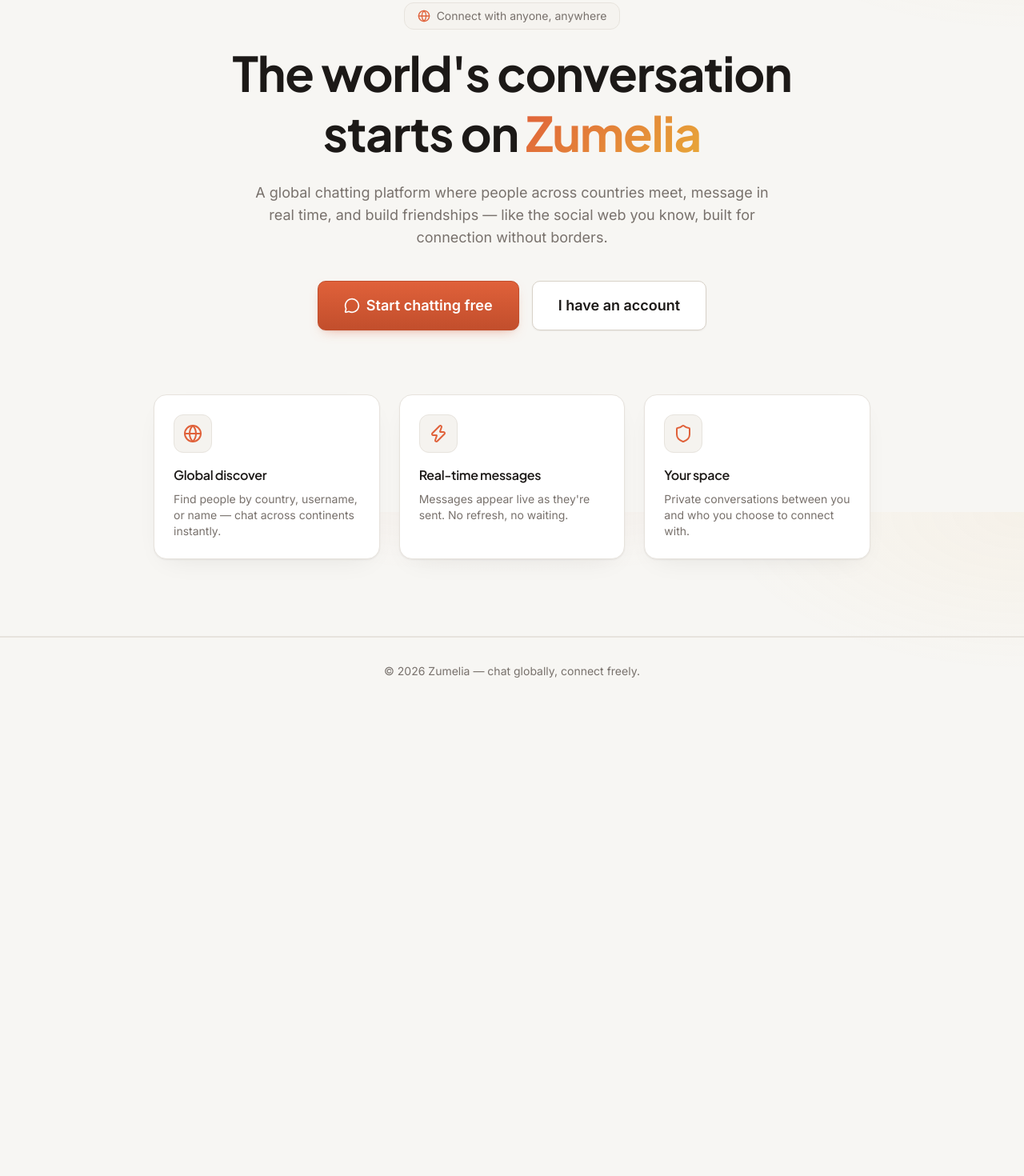
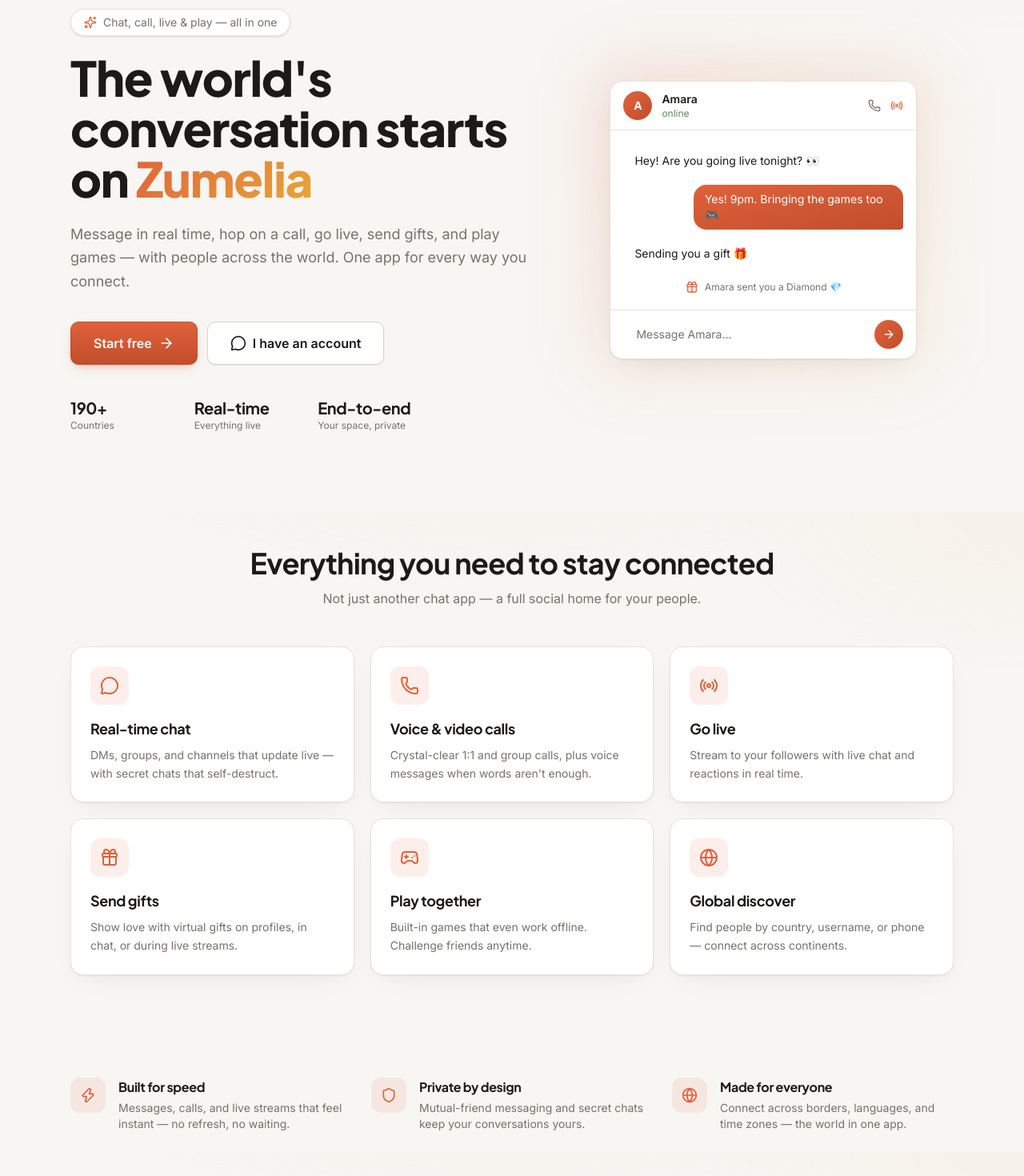
Before and after one commit to Femi1245/femistore, a Next.js app: page / in a window 1280 px wide. Shown: the part 160-1630 px from the top of the page at 80% size. Before the commit the page ends 1041 px from the top, so only its background shows below. Built offline with nearby package versions, Linux system fonts and the light colour scheme; no server answers.

Commit message:
Redesign landing page with custom product-grade layout.
New hero with live chat-preview mockup, feature grid, trust band, and CTA — showcasing chat, calls, live, gifts, and games.

```diff
--- a/src/app/page.tsx
+++ b/src/app/page.tsx
@@ -1,11 +1,61 @@
 import Link from "next/link";
 import { redirect } from "next/navigation";
-import { Globe, MessageCircle, Shield, Zap } from "lucide-react";
+import {
+  ArrowRight,
+  Gamepad2,
+  Gift,
+  Globe,
+  MessageCircle,
+  Phone,
+  Radio,
+  Shield,
+  Sparkles,
+  Zap,
+} from "lucide-react";
 import { HomeNavActions } from "@/components/layout/HomeNavActions";
 import { Logo } from "@/components/Logo";
 import { createClient } from "@/lib/supabase/server";
 
 export const dynamic = "force-dynamic";
+
+const features = [
+  {
+    icon: MessageCircle,
+    title: "Real-time chat",
+    desc: "DMs, groups, and channels that update live — with secret chats that self-destruct.",
+  },
+  {
+    icon: Phone,
+    title: "Voice & video calls",
+    desc: "Crystal-clear 1:1 and group calls, plus voice messages when words aren't enough.",
+  },
+  {
+    icon: Radio,
+    title: "Go live",
+    desc: "Stream to your followers with live chat and reactions in real time.",
+  },
+  {
+    icon: Gift,
+    title: "Send gifts",
+    desc: "Show love with virtual gifts on profiles, in chat, or during live streams.",
+  },
+  {
+    icon: Gamepad2,
+    title: "Play together",
+    desc: "Built-in games that even work offline. Challenge friends anytime.",
+  },
+  {
+    icon: Globe,
+    title: "Global discover",
+    desc: "Find people by country, username, or phone — connect across continents.",
+  },
+];
+
+const stats = [
+  { value: "190+", label: "Countries" },
+  { value: "Real-time", label: "Everything live" },
+  { value: "End-to-end", label: "Your space, private" },
+];
 
 export default async function HomePage({
   searchParams,
@@ -30,69 +80,180 @@
 
   return (
     <div className="vintage-page min-h-full">
-      <nav className="vintage-nav mx-auto flex max-w-6xl items-center justify-between px-6 py-5">
+      <nav className="vintage-nav sticky top-0 z-50">
+        <div className="mx-auto flex max-w-6xl items-center justify-between px-6 py-4">
           <Logo />
           <HomeNavActions isLoggedIn={!!user} />
+        </div>
       </nav>
 
-      <section className="mx-auto max-w-6xl px-6 pb-24 pt-12 text-center md:pt-20">
-        <p className="mb-4 inline-flex items-center gap-2 vintage-card-inset px-4 py-1.5 text-sm text-vintage-ink-muted">
-          <Globe className="h-4 w-4 text-vintage-rust" />
-          Connect with anyone, anywhere
+      {/* Hero */}
+      <section className="mx-auto max-w-6xl px-6 pb-20 pt-16 md:pt-24">
+        <div className="grid items-center gap-12 lg:grid-cols-[1.1fr_0.9fr]">
+          <div className="text-center lg:text-left">
+            <p className="mb-5 inline-flex items-center gap-2 rounded-full border border-vintage-border bg-vintage-paper px-4 py-1.5 text-sm text-vintage-ink-muted shadow-sm">
+              <Sparkles className="h-4 w-4 text-vintage-rust" />
+              Chat, call, live & play — all in one
             </p>
-        <h1 className="font-display mx-auto max-w-3xl text-4xl font-bold leading-tight tracking-tight text-vintage-ink md:text-6xl">
+            <h1 className="font-display text-4xl font-extrabold leading-[1.05] tracking-tight text-vintage-ink md:text-6xl">
               The world&apos;s conversation starts on{" "}
               <span className="text-vintage-gradient">Zumelia</span>
             </h1>
-        <p className="mx-auto mt-6 max-w-2xl text-lg text-vintage-ink-muted">
-          A global chatting platform where people across countries meet, message in
-          real time, and build friendships — like the social web you know, built for
-          connection without borders.
+            <p className="mx-auto mt-6 max-w-xl text-lg leading-relaxed text-vintage-ink-muted lg:mx-0">
+              Message in real time, hop on a call, go live, send gifts, and play games —
+              with people across the world. One app for every way you connect.
             </p>
-        <div className="mt-10 flex flex-col items-center justify-center gap-4 sm:flex-row">
+            <div className="mt-9 flex flex-col items-center justify-center gap-3 sm:flex-row lg:justify-start">
               <Link
                 href={user ? "/feed" : "/signup"}
-            className="vintage-btn flex items-center gap-2 px-8 py-4 text-lg"
+                className="vintage-btn flex w-full items-center justify-center gap-2 px-7 py-3.5 text-base sm:w-auto"
+              >
+                {user ? "Go to your feed" : "Start free"}
+                <ArrowRight className="h-5 w-5" />
+              </Link>
+              <Link
+                href={user ? "/chat" : "/login"}
+                className="vintage-btn-outline flex w-full items-center justify-center gap-2 px-7 py-3.5 text-base sm:w-auto"
               >
                 <MessageCircle className="h-5 w-5" />
-            {user ? "Go to your feed" : "Start chatting free"}
-          </Link>
-          <Link href="/login" className="vintage-btn-outline px-8 py-4 text-lg">
-            I have an account
+                {user ? "Open messages" : "I have an account"}
               </Link>
             </div>
 
-        <div className="mx-auto mt-20 grid max-w-4xl gap-6 md:grid-cols-3">
-          {[
-            {
-              icon: Globe,
-              title: "Global discover",
-              desc: "Find people by country, username, or name — chat across continents instantly.",
-            },
-            {
-              icon: Zap,
-              title: "Real-time messages",
-              desc: "Messages appear live as they're sent. No refresh, no waiting.",
-            },
-            {
-              icon: Shield,
-              title: "Your space",
-              desc: "Private conversations between you and who you choose to connect with.",
-            },
-          ].map(({ icon: Icon, title, desc }) => (
-            <div key={title} className="vintage-card p-6 text-left">
-              <div className="mb-4 flex h-12 w-12 items-center justify-center vintage-card-inset">
-                <Icon className="h-6 w-6 text-vintage-rust" />
+            <div className="mt-10 grid max-w-md grid-cols-3 gap-4 lg:mx-0">
+              {stats.map((s) => (
+                <div key={s.label} className="text-center lg:text-left">
+                  <p className="font-display text-xl font-bold text-vintage-ink">{s.value}</p>
+                  <p className="text-xs text-vintage-ink-muted">{s.label}</p>
                 </div>
-              <h3 className="font-display font-semibold text-vintage-ink">{title}</h3>
-              <p className="mt-2 text-sm text-vintage-ink-muted">{desc}</p>
+              ))}
+            </div>
+          </div>
+
+          {/* Chat preview mockup */}
+          <div className="relative mx-auto w-full max-w-sm">
+            <div className="absolute -inset-4 -z-10 rounded-[2rem] bg-gradient-to-br from-vintage-rust/20 to-vintage-mustard/10 blur-2xl" />
+            <div className="vintage-card overflow-hidden p-0">
+              <div className="flex items-center gap-3 border-b border-vintage-border px-4 py-3">
+                <div className="flex h-9 w-9 items-center justify-center rounded-full bg-gradient-to-br from-vintage-rust to-vintage-rust-dark text-sm font-bold text-white">
+                  A
+                </div>
+                <div className="min-w-0 flex-1">
+                  <p className="text-sm font-semibold text-vintage-ink">Amara</p>
+                  <p className="text-xs text-vintage-olive">online</p>
+                </div>
+                <Phone className="h-4 w-4 text-vintage-ink-muted" />
+                <Radio className="h-4 w-4 text-vintage-rust" />
+              </div>
+              <div className="space-y-3 px-4 py-5">
+                <div className="flex justify-start">
+                  <div className="max-w-[75%] rounded-2xl rounded-bl-sm bg-vintage-card-inset px-3.5 py-2 text-sm text-vintage-ink">
+                    Hey! Are you going live tonight? 👀
+                  </div>
+                </div>
+                <div className="flex justify-end">
+                  <div className="max-w-[75%] rounded-2xl rounded-br-sm bg-gradient-to-br from-vintage-rust to-vintage-rust-dark px-3.5 py-2 text-sm text-white">
+                    Yes! 9pm. Bringing the games too 🎮
+                  </div>
+                </div>
+                <div className="flex justify-start">
+                  <div className="max-w-[75%] rounded-2xl rounded-bl-sm bg-vintage-card-inset px-3.5 py-2 text-sm text-vintage-ink">
+                    Sending you a gift 🎁
+                  </div>
+                </div>
+                <div className="flex items-center justify-center gap-2 pt-1 text-xs text-vintage-ink-muted">
+                  <Gift className="h-4 w-4 text-vintage-rust" />
+                  Amara sent you a Diamond 💎
+                </div>
+              </div>
+              <div className="flex items-center gap-2 border-t border-vintage-border px-4 py-3">
+                <div className="flex-1 rounded-full bg-vintage-card-inset px-4 py-2 text-sm text-vintage-ink-muted">
+                  Message Amara…
+                </div>
+                <div className="flex h-9 w-9 items-center justify-center rounded-full bg-gradient-to-br from-vintage-rust to-vintage-rust-dark text-white">
+                  <ArrowRight className="h-4 w-4" />
+                </div>
+              </div>
+            </div>
+          </div>
+        </div>
+      </section>
+
+      {/* Features */}
+      <section className="mx-auto max-w-6xl px-6 py-16">
+        <div className="mx-auto mb-12 max-w-2xl text-center">
+          <h2 className="font-display text-3xl font-bold tracking-tight text-vintage-ink md:text-4xl">
+            Everything you need to stay connected
+          </h2>
+          <p className="mt-3 text-vintage-ink-muted">
+            Not just another chat app — a full social home for your people.
+          </p>
+        </div>
+        <div className="grid gap-5 sm:grid-cols-2 lg:grid-cols-3">
+          {features.map(({ icon: Icon, title, desc }) => (
+            <div
+              key={title}
+              className="vintage-card group p-6 transition-transform duration-200 hover:-translate-y-1"
+            >
+              <div className="mb-4 flex h-12 w-12 items-center justify-center rounded-xl bg-vintage-rust/10 text-vintage-rust transition-colors group-hover:bg-vintage-rust group-hover:text-white">
+                <Icon className="h-6 w-6" />
+              </div>
+              <h3 className="font-display text-lg font-bold text-vintage-ink">{title}</h3>
+              <p className="mt-2 text-sm leading-relaxed text-vintage-ink-muted">{desc}</p>
             </div>
           ))}
         </div>
       </section>
 
-      <footer className="border-t-2 border-vintage-border py-8 text-center text-sm text-vintage-ink-muted">
-        © {new Date().getFullYear()} Zumelia — chat globally, connect freely.
+      {/* Trust band */}
+      <section className="mx-auto max-w-6xl px-6 py-16">
+        <div className="grid gap-6 md:grid-cols-3">
+          {[
+            { icon: Zap, title: "Built for speed", desc: "Messages, calls, and live streams that feel instant — no refresh, no waiting." },
+            { icon: Shield, title: "Private by design", desc: "Mutual-friend messaging and secret chats keep your conversations yours." },
+            { icon: Globe, title: "Made for everyone", desc: "Connect across borders, languages, and time zones — the world in one app." },
+          ].map(({ icon: Icon, title, desc }) => (
+            <div key={title} className="flex gap-4">
+              <div className="flex h-11 w-11 shrink-0 items-center justify-center rounded-xl bg-vintage-rust/10 text-vintage-rust">
+                <Icon className="h-5 w-5" />
+              </div>
+              <div>
+                <h3 className="font-display font-bold text-vintage-ink">{title}</h3>
+                <p className="mt-1 text-sm text-vintage-ink-muted">{desc}</p>
+              </div>
+            </div>
+          ))}
+        </div>
+      </section>
+
+      {/* CTA */}
+      <section className="mx-auto max-w-6xl px-6 py-16">
+        <div className="vintage-card relative overflow-hidden p-10 text-center md:p-16">
+          <div className="absolute -right-16 -top-16 h-48 w-48 rounded-full bg-vintage-rust/15 blur-3xl" />
+          <div className="absolute -bottom-16 -left-16 h-48 w-48 rounded-full bg-vintage-mustard/15 blur-3xl" />
+          <h2 className="font-display relative text-3xl font-bold tracking-tight text-vintage-ink md:text-4xl">
+            Your people are waiting
+          </h2>
+          <p className="relative mx-auto mt-3 max-w-lg text-vintage-ink-muted">
+            Join Zumelia and start chatting, calling, and going live in minutes. It&apos;s free.
+          </p>
+          <div className="relative mt-8 flex justify-center">
+            <Link
+              href={user ? "/feed" : "/signup"}
+              className="vintage-btn flex items-center gap-2 px-8 py-4 text-base"
+            >
+              {user ? "Go to your feed" : "Create your account"}
+              <ArrowRight className="h-5 w-5" />
+            </Link>
+          </div>
+        </div>
+      </section>
+
+      <footer className="border-t border-vintage-border">
+        <div className="mx-auto flex max-w-6xl flex-col items-center justify-between gap-4 px-6 py-8 text-sm text-vintage-ink-muted sm:flex-row">
+          <Logo size="sm" />
+          <p>© {new Date().getFullYear()} Zumelia — chat globally, connect freely.</p>
+        </div>
       </footer>
     </div>
   );
```
Lines whose indentation alone changed are shown as unchanged.
